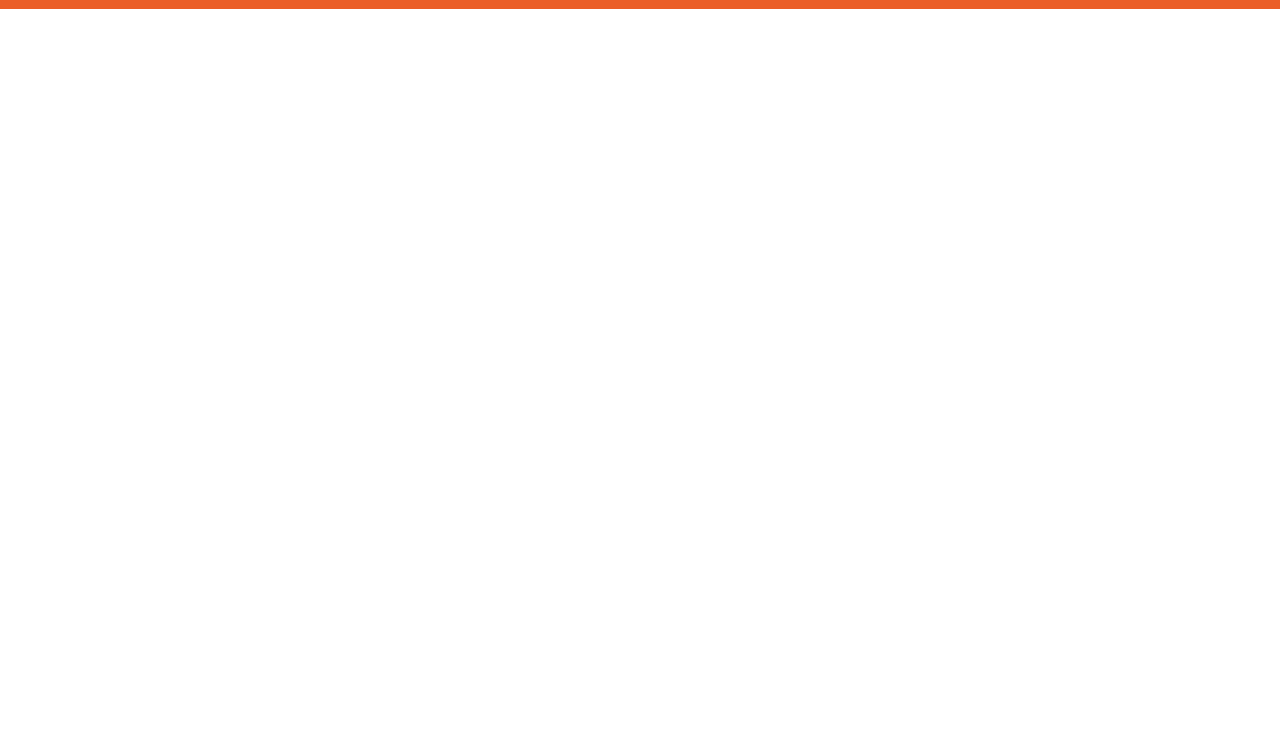
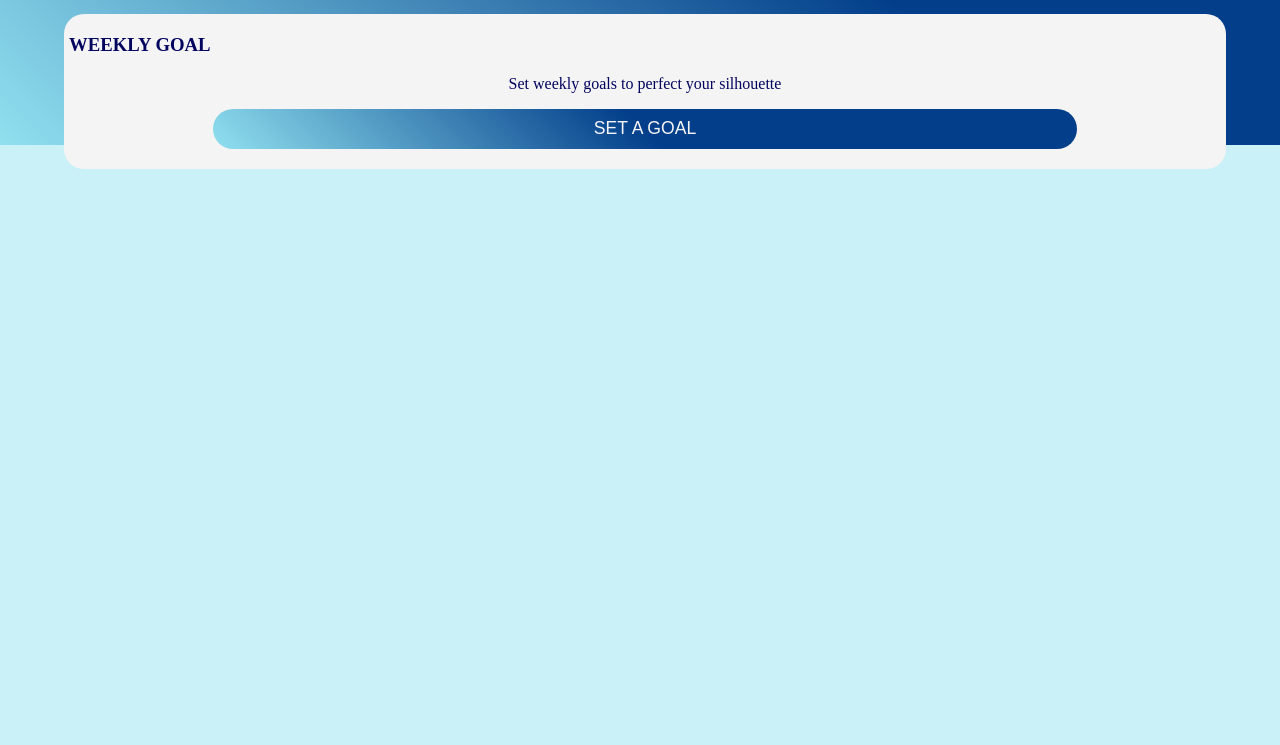
Before and after one commit to KamilSh98/Website-Moblile-First, a plain HTML site: page index.html in a window 1280 px wide. Shown: the part 55-800 px from the top of the page. Drawn offline with Linux system fonts and the light colour scheme.

Commit message:
Z dnia 26.02.2022

```diff
--- a/index.html
+++ b/index.html
@@ -10,7 +10,12 @@
 <body>
     <header>
         <nav>
-            <h1>ExercisesBase </h1>
+            <h1>Exercises In Home</h1>
+            <div class="goal">
+                <h3>Weekly Goal</h3>
+                <p>Set weekly goals to perfect your silhouette</p>
+                <button>Set a goal</button>
+            </div>
         </nav>
     </header>
 
--- a/style.sass
+++ b/style.sass
@@ -1,23 +1,50 @@
+$lighterblue: #caf0f8
+$lightblue: #90e0ef
+$blue: #00b4d8
+$darkblue: #023e8a
+$darkerblue: #03045e
+
 body
     margin: 0
     padding: 0
     box-sizing: border-box
-
-$white: #fffcf2
-$grey: #ccc5b9
-$darkgrey: #403d39
-$black: #252422
-$orange: #eb5e28
+    background: $lighterblue
 
 
 header
     width: 100%
-    min-height: 5vw
-    background: $orange
+    min-height: 200px
+    background: linear-gradient(45deg,$lightblue 0%, $darkblue 70%)
     nav
         h1
             font-size: 2.2rem
             letter-spacing: 1.5px
-            color: $black
+            color: #f4f4f4
             text-align: center
             margin-top: 0
+        .goal
+            background: #f4f4f4
+            width: 90%
+            border-radius: 20px
+            padding: 1px 5px 20px 5px
+            margin: 0 auto
+            text-align: center
+            position: absolute
+            left: 5%
+            h3
+                color: $darkerblue
+                text-align: left
+                text-transform: uppercase
+            p
+                color: $darkerblue
+            button
+                font-size: 1.1rem
+                width: 75%
+                border-radius: 30px
+                height: 40px
+                border: none
+                background: linear-gradient(45deg,$lightblue 0%, $darkblue 50%)
+                color: #f4f4f4
+                display: inline-block
+                margin: 0 auto
+                text-transform: uppercase
```
Also changed, not shown: style.css, 1 other file.
